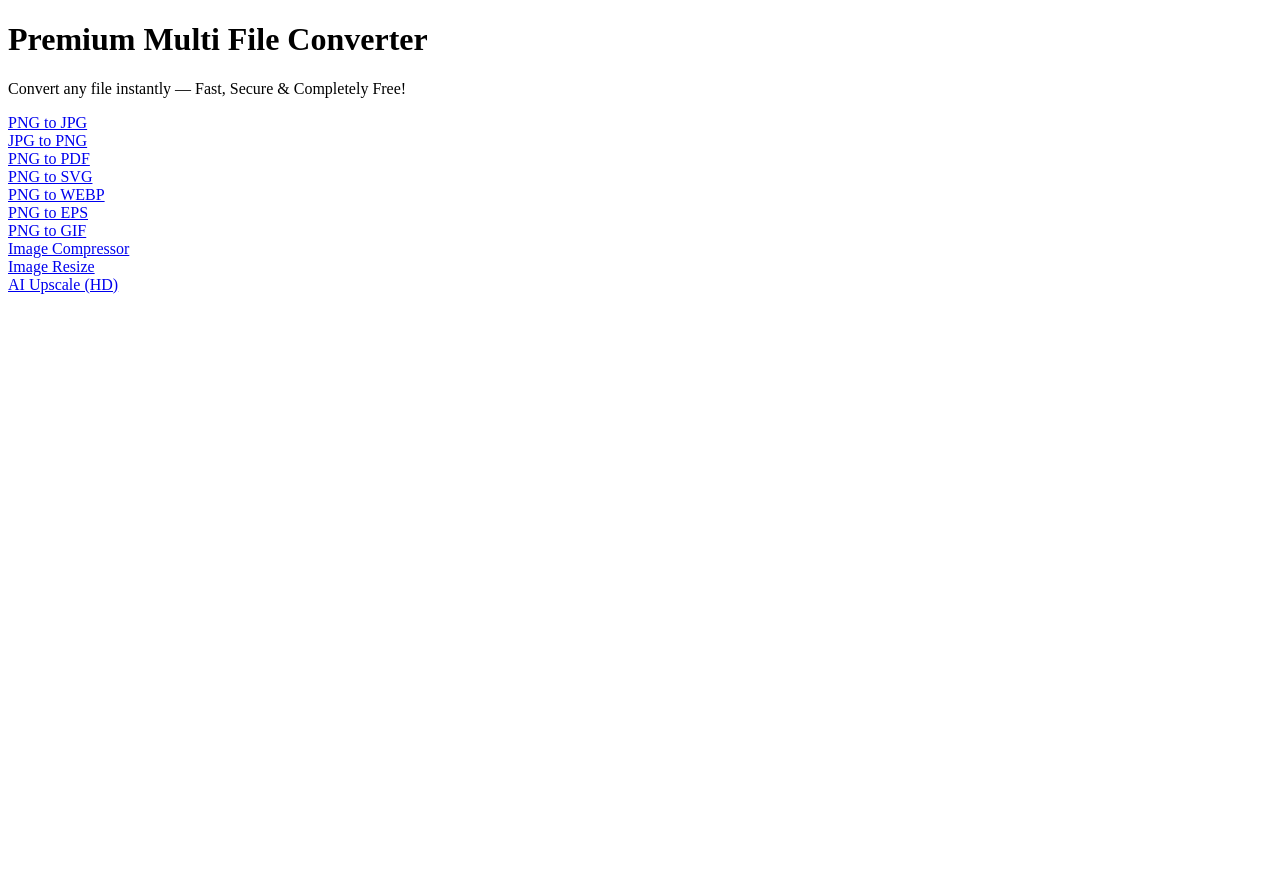
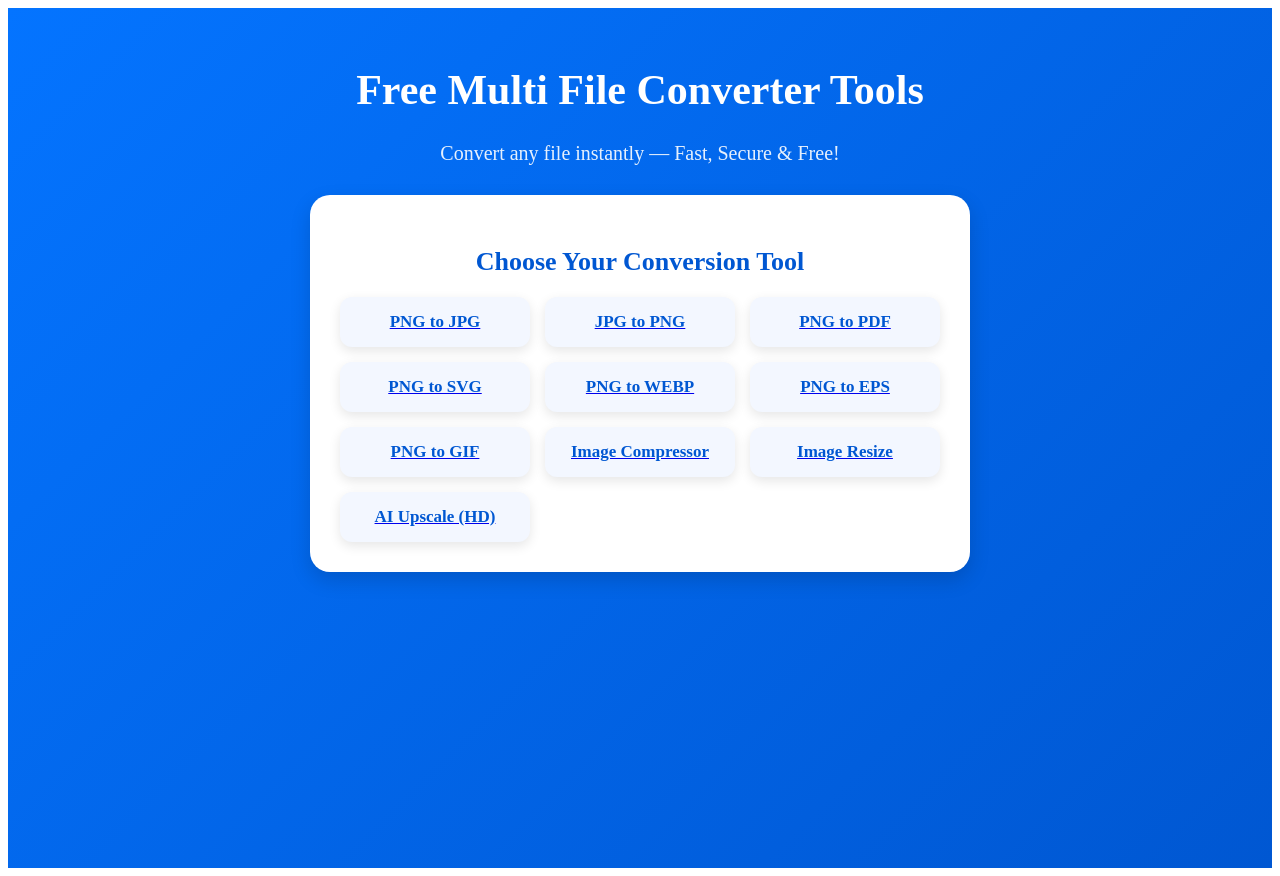
Before and after one commit to FreeFileConverterTools/freefileconverter, a Next.js app: page / in a window 1280 px wide. Before the commit the page ends 800 px from the top, so only its background shows below. Built offline with nearby package versions, Linux system fonts and the light colour scheme.

Commit message:
Update index.js

```diff
--- a/pages/index.js
+++ b/pages/index.js
@@ -2,32 +2,90 @@ import Link from "next/link";
 
 export default function Home() {
   const tools = [
-    { name: "PNG to JPG", link: "/tools/png-to-jpg" },
-    { name: "JPG to PNG", link: "/tools/jpg-to-png" },
-    { name: "PNG to PDF", link: "/tools/png-to-pdf" },
-    { name: "PNG to SVG", link: "/tools/png-to-svg" },
-    { name: "PNG to WEBP", link: "/tools/png-to-webp" },
-    { name: "PNG to EPS", link: "/tools/png-to-eps" },
-    { name: "PNG to GIF", link: "/tools/png-to-gif" },
-    { name: "Image Compressor", link: "/tools/image-compress" },
-    { name: "Image Resize", link: "/tools/image-resize" },
-    { name: "AI Upscale (HD)", link: "/tools/image-upscale" },
+    { name: "PNG to JPG", link: "/png-to-jpg" },
+    { name: "JPG to PNG", link: "/jpg-to-png" },
+    { name: "PNG to PDF", link: "/png-to-pdf" },
+    { name: "PNG to SVG", link: "/png-to-svg" },
+    { name: "PNG to WEBP", link: "/png-to-webp" },
+    { name: "PNG to EPS", link: "/png-to-eps" },
+    { name: "PNG to GIF", link: "/png-to-gif" },
+    { name: "Image Compressor", link: "/image-compress" },
+    { name: "Image Resize", link: "/image-resize" },
+    { name: "AI Upscale (HD)", link: "/image-upscale" },
   ];
 
   return (
-    <div className="container">
-      <h1 className="page-title">Premium Multi File Converter</h1>
-      <p className="subtitle">
-        Convert any file instantly — Fast, Secure & Completely Free!
-      </p>
+    <div
+      style={{
+        minHeight: "100vh",
+        background: "linear-gradient(135deg, #0474ff, #0057d2)",
+        padding: "30px 15px",
+        color: "white",
+      }}
+    >
+      {/* HEADER */}
+      <div style={{ textAlign: "center", marginBottom: "30px" }}>
+        <h1 style={{ fontSize: "42px", fontWeight: "900" }}>
+          Free Multi File Converter Tools
+        </h1>
+        <p style={{ fontSize: "20px", opacity: 0.9 }}>
+          Convert any file instantly — Fast, Secure & Free!
+        </p>
+      </div>
 
-      <div className="tool-grid">
-        {tools.map((tool, i) => (
-          <Link key={i} href={tool.link}>
-            <div className="tool-card">{tool.name}</div>
-          </Link>
-        ))}
+      {/* MAIN WHITE CARD */}
+      <div
+        style={{
+          background: "white",
+          borderRadius: "20px",
+          padding: "30px",
+          maxWidth: "600px",
+          margin: "0 auto",
+          boxShadow: "0 8px 20px rgba(0,0,0,0.15)",
+        }}
+      >
+        <h2
+          style={{
+            color: "#0057d2",
+            fontWeight: "900",
+            fontSize: "26px",
+            textAlign: "center",
+            marginBottom: "20px",
+          }}
+        >
+          Choose Your Conversion Tool
+        </h2>
+
+        {/* Tools Grid */}
+        <div
+          style={{
+            display: "grid",
+            gridTemplateColumns: "repeat(auto-fit, minmax(180px, 1fr))",
+            gap: "15px",
+          }}
+        >
+          {tools.map((tool, index) => (
+            <Link key={index} href={tool.link}>
+              <div
+                style={{
+                  padding: "15px",
+                  background: "#f3f7ff",
+                  color: "#0057d2",
+                  borderRadius: "12px",
+                  fontWeight: "bold",
+                  fontSize: "17px",
+                  textAlign: "center",
+                  cursor: "pointer",
+                  boxShadow: "0 4px 12px rgba(0,0,0,0.1)",
+                  transition: "0.25s",
+                }}
+              >
+                {tool.name}
+              </div>
+            </Link>
+          ))}
+        </div>
       </div>
     </div>
   );
-    }
+        }
```
